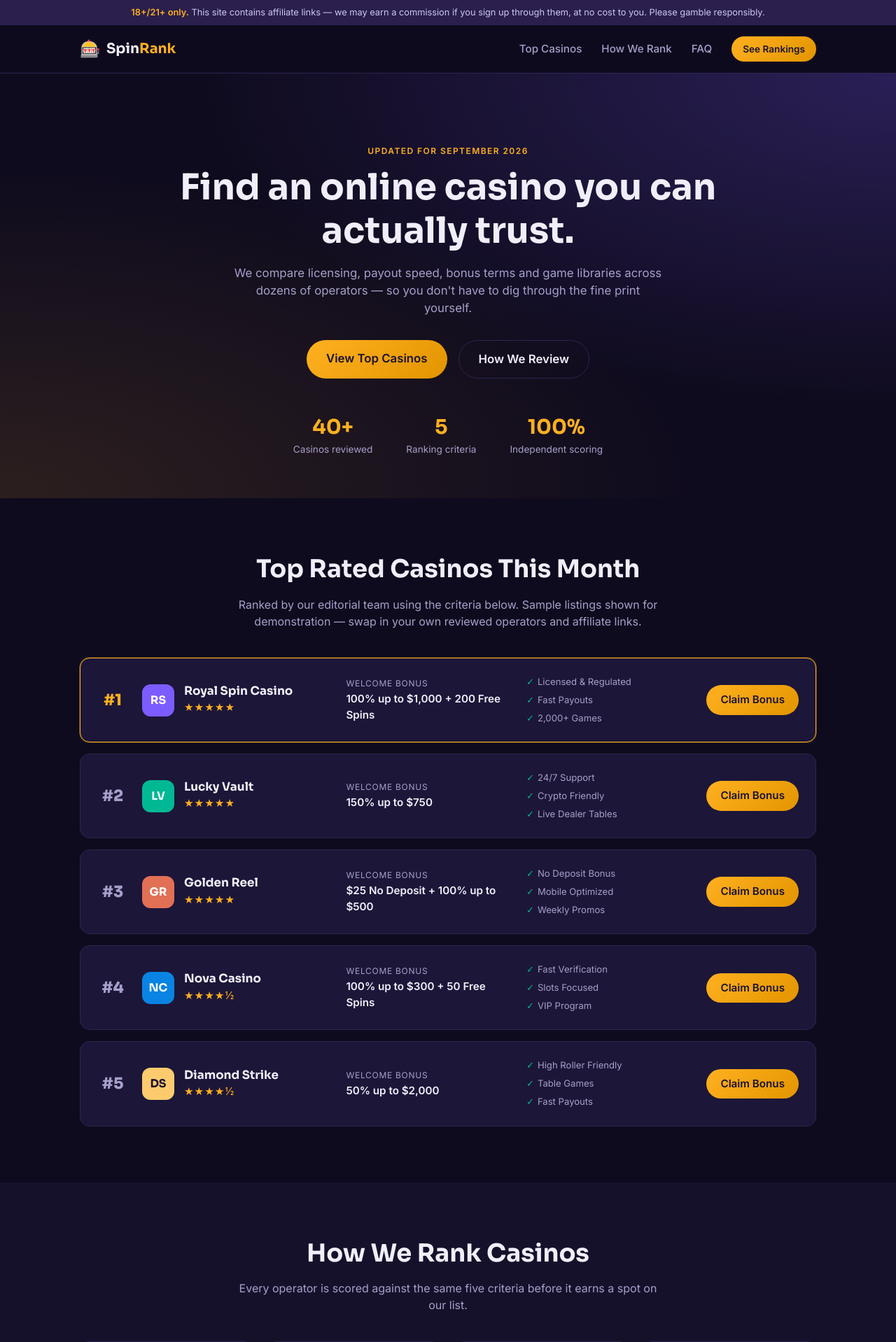
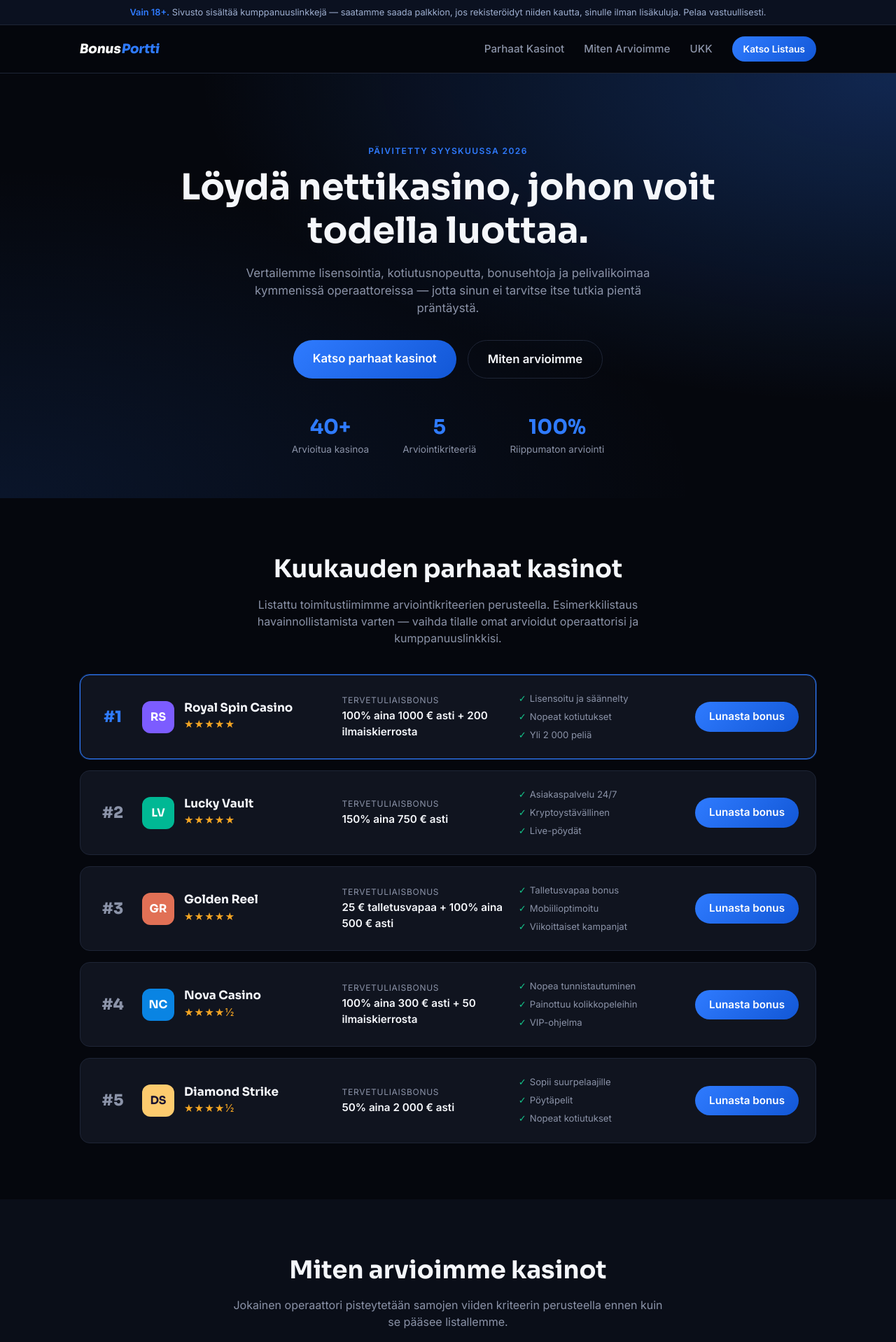
Before and after one commit to eemelidegen/Aff, a PHP site: page / in a window 1280 px wide. Shown: the top 1918 px of the page at 70% size. Run offline with PHP 8.4, Linux system fonts and the light colour scheme.

Commit message:
Rebrand as BonusPortti with Finnish copy and dark blue theme
- Translate all site copy to Finnish
- Rename brand to BonusPortti with an inline SVG wordmark logo
  (white/blue, transparent by construction) in header and footer
- Switch color palette from purple/gold to a dark navy + blue theme
  matching the brand mark, keeping amber for star ratings

Co-Authored-By: Claude Sonnet 5 <noreply@anthropic.com>
Claude-Session: https://claude.ai/code/session_01LLFuRrcwUnEcDDDahvtnQd

```diff
--- a/assets/css/style.css
+++ b/assets/css/style.css
@@ -1,14 +1,15 @@
 :root {
-  --bg: #0f0b1e;
-  --bg-alt: #16112b;
-  --card: #1c1638;
-  --card-border: #2c2551;
-  --text: #f1eefb;
-  --text-dim: #a79fc9;
-  --primary: #ffb020;
-  --primary-dark: #e29500;
-  --accent: #7c5cff;
-  --success: #00b894;
+  --bg: #05070d;
+  --bg-alt: #0a0e18;
+  --card: #10141f;
+  --card-border: #1e2536;
+  --text: #f5f7fb;
+  --text-dim: #8b93a8;
+  --primary: #2f7bff;
+  --primary-dark: #1257d6;
+  --accent: #2f7bff;
+  --star: #f5a623;
+  --success: #14c48a;
   --radius: 14px;
   --max-width: 1100px;
 }
@@ -45,14 +46,14 @@ a { color: inherit; text-decoration: none; }
 
 /* Disclosure bar */
 .disclosure-bar {
-  background: #2a1f4d;
+  background: #0b1120;
   border-bottom: 1px solid var(--card-border);
   text-align: center;
   padding: 8px 16px;
 }
 .disclosure-bar p {
   margin: 0;
-  color: #cfc6f2;
+  color: #9fb0d1;
   font-size: 0.8rem;
 }
 .disclosure-bar strong { color: var(--primary); }
@@ -62,7 +63,7 @@ a { color: inherit; text-decoration: none; }
   position: sticky;
   top: 0;
   z-index: 50;
-  background: rgba(15, 11, 30, 0.9);
+  background: rgba(5, 7, 13, 0.9);
   backdrop-filter: blur(8px);
   border-bottom: 1px solid var(--card-border);
 }
@@ -75,13 +76,24 @@ a { color: inherit; text-decoration: none; }
 .logo {
   display: flex;
   align-items: center;
-  gap: 8px;
+}
+.logo-svg {
+  height: 24px;
+  width: auto;
+  display: block;
+  overflow: visible;
+}
+.logo-word {
   font-family: 'Sora', sans-serif;
-  font-weight: 700;
-  font-size: 1.25rem;
+  font-weight: 800;
+  letter-spacing: -0.01em;
+  transform: skewX(-8deg);
+  transform-box: fill-box;
+  transform-origin: left;
 }
-.logo-mark { font-size: 1.5rem; }
-.accent { color: var(--primary); }
+.logo-bonus { fill: #ffffff; }
+.logo-portti { fill: var(--primary); }
+.footer-brand .logo-svg { height: 28px; margin-bottom: 10px; }
 
 .nav-toggle {
   display: none;
@@ -128,11 +140,11 @@ a { color: inherit; text-decoration: none; }
 }
 .btn-primary {
   background: linear-gradient(135deg, var(--primary), var(--primary-dark));
-  color: #1a1330;
+  color: #ffffff;
 }
 .btn-primary:hover {
   transform: translateY(-1px);
-  box-shadow: 0 6px 20px rgba(255, 176, 32, 0.35);
+  box-shadow: 0 6px 20px rgba(47, 123, 255, 0.4);
 }
 .btn-ghost {
   background: transparent;
@@ -147,8 +159,8 @@ a { color: inherit; text-decoration: none; }
 .hero {
   padding: 90px 0 60px;
   background:
-    radial-gradient(ellipse at top right, rgba(124, 92, 255, 0.25), transparent 55%),
-    radial-gradient(ellipse at bottom left, rgba(255, 176, 32, 0.12), transparent 55%);
+    radial-gradient(ellipse at top right, rgba(47, 123, 255, 0.28), transparent 55%),
+    radial-gradient(ellipse at bottom left, rgba(47, 123, 255, 0.12), transparent 55%);
   text-align: center;
 }
 .eyebrow {
@@ -238,7 +250,7 @@ a { color: inherit; text-decoration: none; }
 }
 .casino-card.featured {
   border-color: var(--primary);
-  box-shadow: 0 0 0 1px rgba(255, 176, 32, 0.25);
+  box-shadow: 0 0 0 1px rgba(47, 123, 255, 0.3);
 }
 
 .rank-badge {
@@ -269,7 +281,7 @@ a { color: inherit; text-decoration: none; }
   flex-shrink: 0;
 }
 .casino-brand h3 { font-size: 1.05rem; margin: 0 0 2px; }
-.stars { color: var(--primary); letter-spacing: 1px; font-size: 0.95rem; }
+.stars { color: var(--star); letter-spacing: 1px; font-size: 0.95rem; }
 
 .casino-bonus { display: flex; flex-direction: column; gap: 2px; }
 .bonus-label {
@@ -353,8 +365,7 @@ a { color: inherit; text-decoration: none; }
   grid-template-columns: 1fr 2fr;
   gap: 40px;
 }
-.footer-brand .logo-text { font-family: 'Sora', sans-serif; font-weight: 700; font-size: 1.1rem; }
-.footer-brand p { font-size: 0.85rem; margin-top: 8px; }
+.footer-brand p { font-size: 0.85rem; margin-top: 0; }
 .footer-notice p {
   font-size: 0.85rem;
   margin: 0 0 12px;
--- a/index.html
+++ b/index.html
@@ -1,10 +1,10 @@
 <!DOCTYPE html>
-<html lang="en">
+<html lang="fi">
 <head>
 <meta charset="UTF-8">
 <meta name="viewport" content="width=device-width, initial-scale=1.0">
-<title>SpinRank &mdash; Top Rated Online Casinos, Compared</title>
-<meta name="description" content="SpinRank compares top online casinos by bonus value, licensing, payout speed and game variety, so you can pick a safe casino with confidence.">
+<title>BonusPortti &mdash; Parhaat nettikasinot vertailtuna</title>
+<meta name="description" content="BonusPortti vertailee parhaita nettikasinoita bonusten, lisenssien, kotiutusnopeuden ja pelivalikoiman perusteella, jotta voit valita turvallisen kasinon luottavaisin mielin.">
 <link rel="preconnect" href="https://fonts.googleapis.com">
 <link rel="preconnect" href="https://fonts.gstatic.com" crossorigin>
 <link href="https://fonts.googleapis.com/css2?family=Sora:wght@400;600;700;800&family=Inter:wght@400;500;600&display=swap" rel="stylesheet">
@@ -14,23 +14,25 @@
 <body>
 
 <div class="disclosure-bar">
-  <p><strong>18+/21+ only.</strong> This site contains affiliate links &mdash; we may earn a commission if you sign up through them, at no cost to you. Please gamble responsibly.</p>
+  <p><strong>Vain 18+.</strong> Sivusto sisältää kumppanuuslinkkejä &mdash; saatamme saada palkkion, jos rekisteröidyt niiden kautta, sinulle ilman lisäkuluja. Pelaa vastuullisesti.</p>
 </div>
 
 <header class="site-header">
   <div class="wrap header-inner">
-    <a href="#top" class="logo">
-      <span class="logo-mark" aria-hidden="true">🎰</span>
-      <span class="logo-text">Spin<span class="accent">Rank</span></span>
+    <a href="#top" class="logo" aria-label="BonusPortti, etusivu">
+      <svg class="logo-svg" viewBox="0 0 360 60" role="img" aria-hidden="true">
+        <text x="0" y="46" class="logo-word logo-bonus" font-size="46">Bonus</text>
+        <text x="150" y="46" class="logo-word logo-portti" font-size="46">Portti</text>
+      </svg>
     </a>
-    <button class="nav-toggle" id="navToggle" aria-expanded="false" aria-controls="siteNav" aria-label="Toggle navigation">
+    <button class="nav-toggle" id="navToggle" aria-expanded="false" aria-controls="siteNav" aria-label="Avaa valikko">
       <span></span><span></span><span></span>
     </button>
     <nav class="site-nav" id="siteNav">
-      <a href="#rankings">Top Casinos</a>
-      <a href="#how-we-rank">How We Rank</a>
-      <a href="#faq">FAQ</a>
-      <a href="#rankings" class="btn btn-small btn-primary">See Rankings</a>
+      <a href="#rankings">Parhaat Kasinot</a>
+      <a href="#how-we-rank">Miten Arvioimme</a>
+      <a href="#faq">UKK</a>
+      <a href="#rankings" class="btn btn-small btn-primary">Katso Listaus</a>
     </nav>
   </div>
 </header>
@@ -39,17 +41,17 @@
 
   <section class="hero">
     <div class="wrap hero-inner">
-      <p class="eyebrow">Updated for September 2026</p>
-      <h1>Find an online casino you can actually trust.</h1>
-      <p class="hero-sub">We compare licensing, payout speed, bonus terms and game libraries across dozens of operators &mdash; so you don't have to dig through the fine print yourself.</p>
+      <p class="eyebrow">Päivitetty syyskuussa 2026</p>
+      <h1>Löydä nettikasino, johon voit todella luottaa.</h1>
+      <p class="hero-sub">Vertailemme lisensointia, kotiutusnopeutta, bonusehtoja ja pelivalikoimaa kymmenissä operaattoreissa &mdash; jotta sinun ei tarvitse itse tutkia pientä präntäystä.</p>
       <div class="hero-cta">
-        <a href="#rankings" class="btn btn-primary btn-large">View Top Casinos</a>
-        <a href="#how-we-rank" class="btn btn-ghost btn-large">How We Review</a>
+        <a href="#rankings" class="btn btn-primary btn-large">Katso parhaat kasinot</a>
+        <a href="#how-we-rank" class="btn btn-ghost btn-large">Miten arvioimme</a>
       </div>
       <ul class="hero-stats">
-        <li><strong>40+</strong><span>Casinos reviewed</span></li>
-        <li><strong>5</strong><span>Ranking criteria</span></li>
-        <li><strong>100%</strong><span>Independent scoring</span></li>
+        <li><strong>40+</strong><span>Arvioitua kasinoa</span></li>
+        <li><strong>5</strong><span>Arviointikriteeriä</span></li>
+        <li><strong>100%</strong><span>Riippumaton arviointi</span></li>
       </ul>
     </div>
   </section>
@@ -57,8 +59,8 @@
   <section class="rankings" id="rankings">
     <div class="wrap">
       <div class="section-head">
-        <h2>Top Rated Casinos This Month</h2>
-        <p>Ranked by our editorial team using the criteria below. Sample listings shown for demonstration &mdash; swap in your own reviewed operators and affiliate links.</p>
+        <h2>Kuukauden parhaat kasinot</h2>
+        <p>Listattu toimitustiimimme arviointikriteerien perusteella. Esimerkkilistaus havainnollistamista varten &mdash; vaihda tilalle omat arvioidut operaattorisi ja kumppanuuslinkkisi.</p>
       </div>
 
       <ol class="casino-list">
@@ -69,19 +71,19 @@
             <div class="casino-logo" style="background:#7c5cff">RS</div>
             <div>
               <h3>Royal Spin Casino</h3>
-              <div class="stars" aria-label="4.9 out of 5 stars">★★★★★</div>
+              <div class="stars" aria-label="4,9 tähteä viidestä">★★★★★</div>
             </div>
           </div>
           <div class="casino-bonus">
-            <span class="bonus-label">Welcome Bonus</span>
-            <span class="bonus-value">100% up to $1,000 + 200 Free Spins</span>
+            <span class="bonus-label">Tervetuliaisbonus</span>
+            <span class="bonus-value">100% aina 1000 € asti + 200 ilmaiskierrosta</span>
           </div>
           <ul class="casino-tags">
-            <li>Licensed &amp; Regulated</li>
-            <li>Fast Payouts</li>
-            <li>2,000+ Games</li>
+            <li>Lisensoitu ja säännelty</li>
+            <li>Nopeat kotiutukset</li>
+            <li>Yli 2 000 peliä</li>
           </ul>
-          <a href="#" class="btn btn-primary" rel="sponsored nofollow noopener" target="_blank">Claim Bonus</a>
+          <a href="#" class="btn btn-primary" rel="sponsored nofollow noopener" target="_blank">Lunasta bonus</a>
         </li>
 
         <li class="casino-card">
@@ -90,19 +92,19 @@
             <div class="casino-logo" style="background:#00b894">LV</div>
             <div>
               <h3>Lucky Vault</h3>
-              <div class="stars" aria-label="4.7 out of 5 stars">★★★★★</div>
+              <div class="stars" aria-label="4,7 tähteä viidestä">★★★★★</div>
             </div>
           </div>
           <div class="casino-bonus">
-            <span class="bonus-label">Welcome Bonus</span>
-            <span class="bonus-value">150% up to $750</span>
+            <span class="bonus-label">Tervetuliaisbonus</span>
+            <span class="bonus-value">150% aina 750 € asti</span>
           </div>
           <ul class="casino-tags">
-            <li>24/7 Support</li>
-            <li>Crypto Friendly</li>
-            <li>Live Dealer Tables</li>
+            <li>Asiakaspalvelu 24/7</li>
+            <li>Kryptoystävällinen</li>
+            <li>Live-pöydät</li>
           </ul>
-          <a href="#" class="btn btn-primary" rel="sponsored nofollow noopener" target="_blank">Claim Bonus</a>
+          <a href="#" class="btn btn-primary" rel="sponsored nofollow noopener" target="_blank">Lunasta bonus</a>
         </li>
 
         <li class="casino-card">
@@ -111,19 +113,19 @@
             <div class="casino-logo" style="background:#e17055">GR</div>
             <div>
               <h3>Golden Reel</h3>
-              <div class="stars" aria-label="4.6 out of 5 stars">★★★★★</div>
+              <div class="stars" aria-label="4,6 tähteä viidestä">★★★★★</div>
             </div>
           </div>
           <div class="casino-bonus">
-            <span class="bonus-label">Welcome Bonus</span>
-            <span class="bonus-value">$25 No Deposit + 100% up to $500</span>
+            <span class="bonus-label">Tervetuliaisbonus</span>
+            <span class="bonus-value">25 € talletusvapaa + 100% aina 500 € asti</span>
           </div>
           <ul class="casino-tags">
-            <li>No Deposit Bonus</li>
-            <li>Mobile Optimized</li>
-            <li>Weekly Promos</li>
+            <li>Talletusvapaa bonus</li>
+            <li>Mobiilioptimoitu</li>
+            <li>Viikoittaiset kampanjat</li>
           </ul>
-          <a href="#" class="btn btn-primary" rel="sponsored nofollow noopener" target="_blank">Claim Bonus</a>
+          <a href="#" class="btn btn-primary" rel="sponsored nofollow noopener" target="_blank">Lunasta bonus</a>
         </li>
 
         <li class="casino-card">
@@ -132,19 +134,19 @@
             <div class="casino-logo" style="background:#0984e3">NC</div>
             <div>
               <h3>Nova Casino</h3>
-              <div class="stars" aria-label="4.5 out of 5 stars">★★★★½</div>
+              <div class="stars" aria-label="4,5 tähteä viidestä">★★★★½</div>
             </div>
           </div>
           <div class="casino-bonus">
-            <span class="bonus-label">Welcome Bonus</span>
-            <span class="bonus-value">100% up to $300 + 50 Free Spins</span>
+            <span class="bonus-label">Tervetuliaisbonus</span>
+            <span class="bonus-value">100% aina 300 € asti + 50 ilmaiskierrosta</span>
           </div>
           <ul class="casino-tags">
-            <li>Fast Verification</li>
-            <li>Slots Focused</li>
-            <li>VIP Program</li>
+            <li>Nopea tunnistautuminen</li>
+            <li>Painottuu kolikkopeleihin</li>
+            <li>VIP-ohjelma</li>
           </ul>
-          <a href="#" class="btn btn-primary" rel="sponsored nofollow noopener" target="_blank">Claim Bonus</a>
+          <a href="#" class="btn btn-primary" rel="sponsored nofollow noopener" target="_blank">Lunasta bonus</a>
         </li>
 
         <li class="casino-card">
@@ -153,19 +155,19 @@
             <div class="casino-logo" style="background:#fdcb6e;color:#1a1330">DS</div>
             <div>
               <h3>Diamond Strike</h3>
-              <div class="stars" aria-label="4.4 out of 5 stars">★★★★½</div>
+              <div class="stars" aria-label="4,4 tähteä viidestä">★★★★½</div>
             </div>
           </div>
           <div class="casino-bonus">
-            <span class="bonus-label">Welcome Bonus</span>
-            <span class="bonus-value">50% up to $2,000</span>
+            <span class="bonus-label">Tervetuliaisbonus</span>
+            <span class="bonus-value">50% aina 2 000 € asti</span>
           </div>
           <ul class="casino-tags">
-            <li>High Roller Friendly</li>
-            <li>Table Games</li>
-            <li>Fast Payouts</li>
+            <li>Sopii suurpelaajille</li>
+            <li>Pöytäpelit</li>
+            <li>Nopeat kotiutukset</li>
           </ul>
-          <a href="#" class="btn btn-primary" rel="sponsored nofollow noopener" target="_blank">Claim Bonus</a>
+          <a href="#" class="btn btn-primary" rel="sponsored nofollow noopener" target="_blank">Lunasta bonus</a>
         </li>
 
       </ol>
@@ -175,39 +177,39 @@
   <section class="how-we-rank" id="how-we-rank">
     <div class="wrap">
       <div class="section-head">
-        <h2>How We Rank Casinos</h2>
-        <p>Every operator is scored against the same five criteria before it earns a spot on our list.</p>
+        <h2>Miten arvioimme kasinot</h2>
+        <p>Jokainen operaattori pisteytetään samojen viiden kriteerin perusteella ennen kuin se pääsee listallemme.</p>
       </div>
       <div class="criteria-grid">
         <div class="criteria-card">
           <span class="criteria-icon" aria-hidden="true">🛡️</span>
-          <h3>Licensing &amp; Safety</h3>
-          <p>We check for valid gaming licenses, independent auditing, and encryption standards before anything else.</p>
+          <h3>Lisenssi ja turvallisuus</h3>
+          <p>Tarkistamme voimassa olevat pelilisenssit, riippumattoman auditoinnin ja salausstandardit ennen mitään muuta.</p>
         </div>
         <div class="criteria-card">
           <span class="criteria-icon" aria-hidden="true">💰</span>
-          <h3>Bonus Value</h3>
-          <p>We read the wagering requirements and terms behind every bonus &mdash; not just the headline number.</p>
+          <h3>Bonuksen arvo</h3>
+          <p>Luemme kierrätysvaatimukset ja ehdot jokaisen bonuksen takana &mdash; emme pelkkää otsikkolukua.</p>
         </div>
         <div class="criteria-card">
           <span class="criteria-icon" aria-hidden="true">⚡</span>
-          <h3>Payout Speed</h3>
-          <p>Withdrawal times are tested and compared across payment methods, not just advertised claims.</p>
+          <h3>Kotiutusnopeus</h3>
+          <p>Nostoaikoja testataan ja vertaillaan eri maksutavoilla, ei pelkkien markkinointiväitteiden perusteella.</p>
         </div>
         <div class="criteria-card">
           <span class="criteria-icon" aria-hidden="true">🎮</span>
-          <h3>Game Variety</h3>
-          <p>Slots, live dealer, table games and providers are weighed for breadth and quality.</p>
+          <h3>Pelivalikoima</h3>
+          <p>Kolikkopelejä, live-pelejä, pöytäpelejä ja pelinvalmistajia punnitaan laajuuden ja laadun mukaan.</p>
         </div>
         <div class="criteria-card">
           <span class="criteria-icon" aria-hidden="true">📱</span>
-          <h3>Mobile Experience</h3>
-          <p>Every site is tested on mobile for load speed, layout, and full feature parity with desktop.</p>
+          <h3>Mobiilikokemus</h3>
+          <p>Jokainen sivusto testataan mobiilissa latausnopeuden, ulkoasun ja ominaisuuksien osalta verrattuna työpöytäversioon.</p>
         </div>
         <div class="criteria-card">
           <span class="criteria-icon" aria-hidden="true">☎️</span>
-          <h3>Customer Support</h3>
-          <p>We contact support directly to gauge response time and quality before publishing a review.</p>
+          <h3>Asiakaspalvelu</h3>
+          <p>Otamme suoraan yhteyttä asiakaspalveluun arvioidaksemme vastausaikaa ja laatua ennen arvion julkaisua.</p>
         </div>
       </div>
     </div>
@@ -216,23 +218,23 @@
   <section class="faq" id="faq">
     <div class="wrap wrap-narrow">
       <div class="section-head">
-        <h2>Frequently Asked Questions</h2>
+        <h2>Usein kysytyt kysymykset</h2>
       </div>
       <details class="faq-item">
-        <summary>Is online casino gambling legal where I live?</summary>
-        <p>Legality varies by country and, in some places, by state or province. It's your responsibility to check local laws before signing up with any operator.</p>
+        <summary>Onko nettikasinoilla pelaaminen laillista Suomessa?</summary>
+        <p>Suomen rahapelimarkkina avautui vuonna 2026 lisensoiduille toimijoille. Varmista aina, että kasinolla on voimassa oleva lisenssi, ja tutustu ajankohtaisiin sääntöihin ennen rekisteröitymistä.</p>
       </details>
       <details class="faq-item">
-        <summary>How does SpinRank make money?</summary>
-        <p>We may earn a commission when you sign up through links on this site. This never affects our rankings &mdash; casinos can't pay to move up the list.</p>
+        <summary>Miten BonusPortti tienaa rahaa?</summary>
+        <p>Saatamme saada palkkion, kun rekisteröidyt sivustolla olevien linkkien kautta. Tämä ei koskaan vaikuta arvosteluihimme &mdash; kasinot eivät voi ostaa parempaa sijoitusta listalla.</p>
       </details>
       <details class="faq-item">
-        <summary>Are welcome bonuses really free money?</summary>
-        <p>Bonuses almost always come with wagering requirements and terms. Always read the full terms on the operator's site before opting in.</p>
+        <summary>Ovatko tervetuliaisbonukset oikeasti ilmaista rahaa?</summary>
+        <p>Bonuksiin liittyy lähes aina kierrätysvaatimuksia ja muita ehtoja. Lue aina koko sopimusehdot operaattorin omalta sivustolta ennen bonuksen käyttöönottoa.</p>
       </details>
       <details class="faq-item">
-        <summary>What if I think I have a gambling problem?</summary>
-        <p>Please stop playing and reach out to a local problem gambling support service or helpline in your country. Most licensed casinos also offer self-exclusion and deposit limit tools.</p>
+        <summary>Entä jos epäilen, että minulla on peliongelma?</summary>
+        <p>Lopeta pelaaminen ja ota yhteyttä paikalliseen peliriippuvuuden tukipalveluun, kuten Peluuriin. Useimmat lisensoidut kasinot tarjoavat myös pelikiellon ja talletusrajojen asettamisen.</p>
       </details>
     </div>
   </section>
@@ -242,15 +244,17 @@
 <footer class="site-footer">
   <div class="wrap footer-inner">
     <div class="footer-brand">
-      <span class="logo-mark" aria-hidden="true">🎰</span>
-      <span class="logo-text">Spin<span class="accent">Rank</span></span>
-      <p>Independent online casino reviews and rankings.</p>
+      <svg class="logo-svg" viewBox="0 0 360 60" role="img" aria-label="BonusPortti">
+        <text x="0" y="46" class="logo-word logo-bonus" font-size="46">Bonus</text>
+        <text x="150" y="46" class="logo-word logo-portti" font-size="46">Portti</text>
+      </svg>
+      <p>Riippumattomia nettikasinoarvosteluja ja -vertailuja.</p>
     </div>
     <div class="footer-notice">
-      <p><strong>Play responsibly.</strong> Gambling should be fun, not a way to make money or escape problems. Only play with money you can afford to lose, set limits before you start, and never chase losses. If gambling stops being fun, stop playing and consider contacting a local problem gambling support organization.</p>
-      <p class="fine-print">SpinRank is an independent affiliate site. We are not a casino operator and do not accept wagers. Rankings reflect our own editorial criteria. Always confirm licensing and terms directly with the operator before signing up. For entertainment and informational purposes only.</p>
+      <p><strong>Pelaa vastuullisesti.</strong> Rahapelaamisen tulisi olla viihdettä, ei tapa ansaita rahaa tai paeta ongelmia. Pelaa vain rahalla, jonka voit hävitä, aseta itsellesi rajat ennen pelaamisen aloittamista, äläkä koskaan yritä voittaa hävittyjä rahoja takaisin. Jos pelaaminen lakkaa olemasta hauskaa, lopeta pelaaminen ja ota tarvittaessa yhteyttä Peluuriin tai muuhun peliongelmien tukipalveluun.</p>
+      <p class="fine-print">BonusPortti on riippumaton kumppanuussivusto. Emme ole kasino-operaattori emmekä vastaanota panoksia. Listaukset perustuvat omaan toimitukselliseen arviointikriteeristöömme. Tarkista lisenssi- ja sopimusehdot aina suoraan operaattorilta ennen rekisteröitymistä. Sivusto on tarkoitettu viihde- ja tiedotuskäyttöön.</p>
     </div>
-    <p class="copyright">&copy; 2026 SpinRank. All rights reserved.</p>
+    <p class="copyright">&copy; 2026 BonusPortti. Kaikki oikeudet pidätetään.</p>
   </div>
 </footer>
 
```
